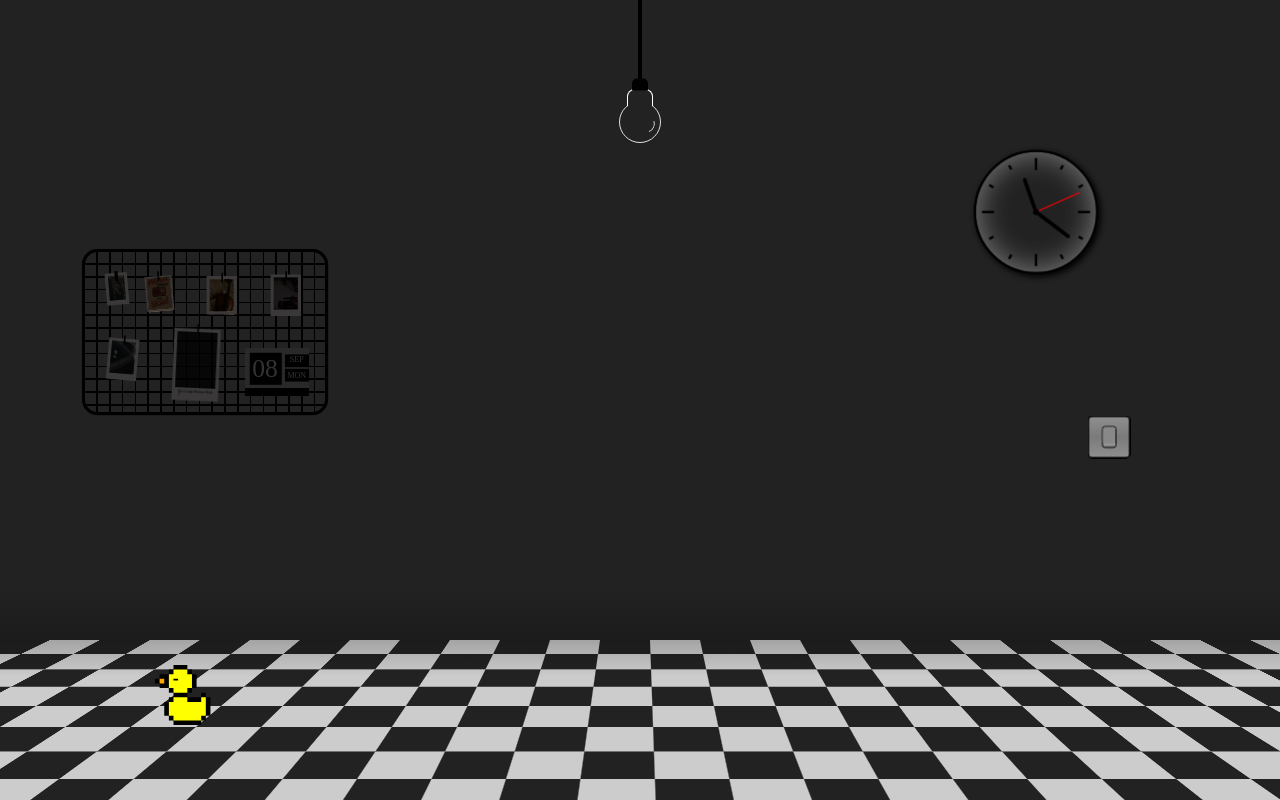
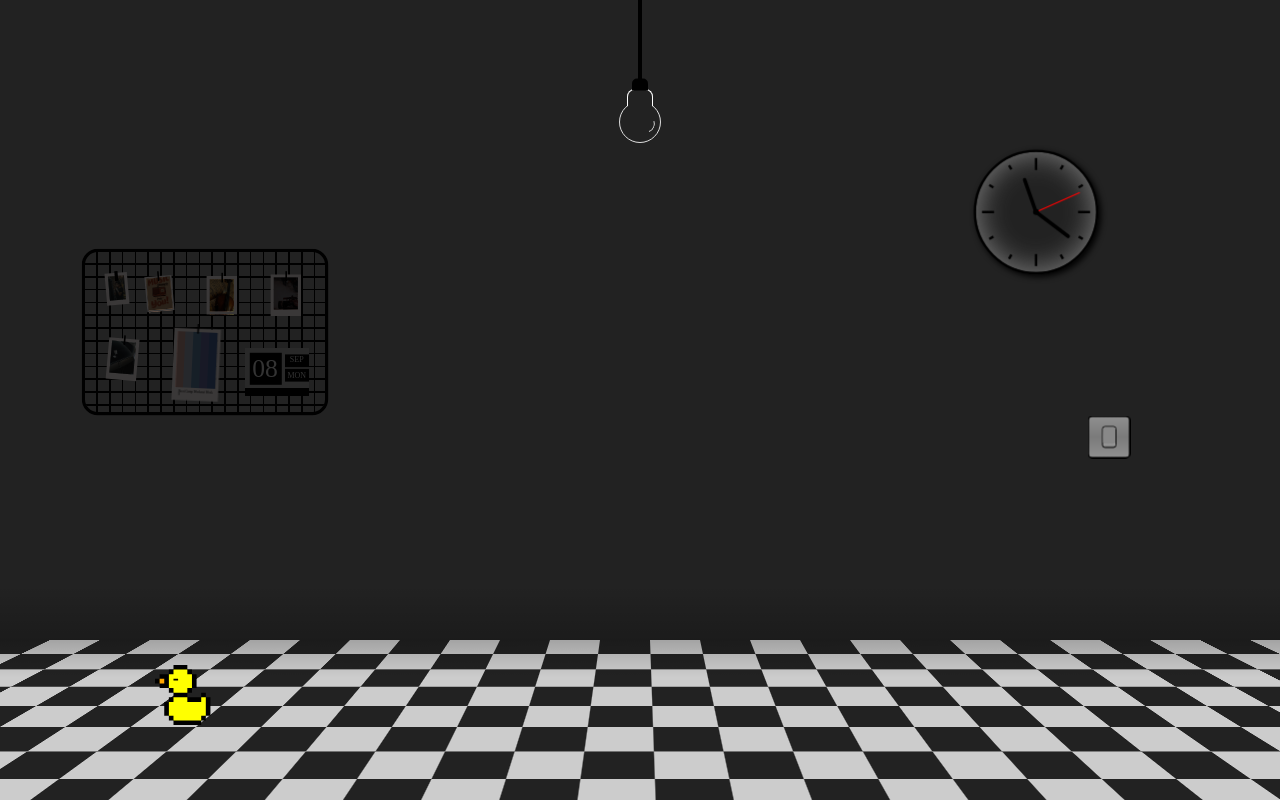
Before and after one commit to Reyhaneh-Nasiri/botostart-bootcamp-week9, a plain HTML site: page index.html in a window 1280 px wide. Drawn offline with Linux system fonts and the light colour scheme.

Commit message:
style(signboard): add background for week 9 practice

```diff
--- a/css/signboard.css
+++ b/css/signboard.css
@@ -156,6 +156,7 @@ body.on .signboard {
     animation: hi infinite 3s;
     animation-direction: alternate;
     cursor: pointer;
+    background: linear-gradient(to left, #577abb 20%, #767ebf 20% 40%, #6f9dc3 40% 60%, #bdc9df 60% 80%, #e9b5aa 80% 100%);
 }
 
 .week9::after {
```
